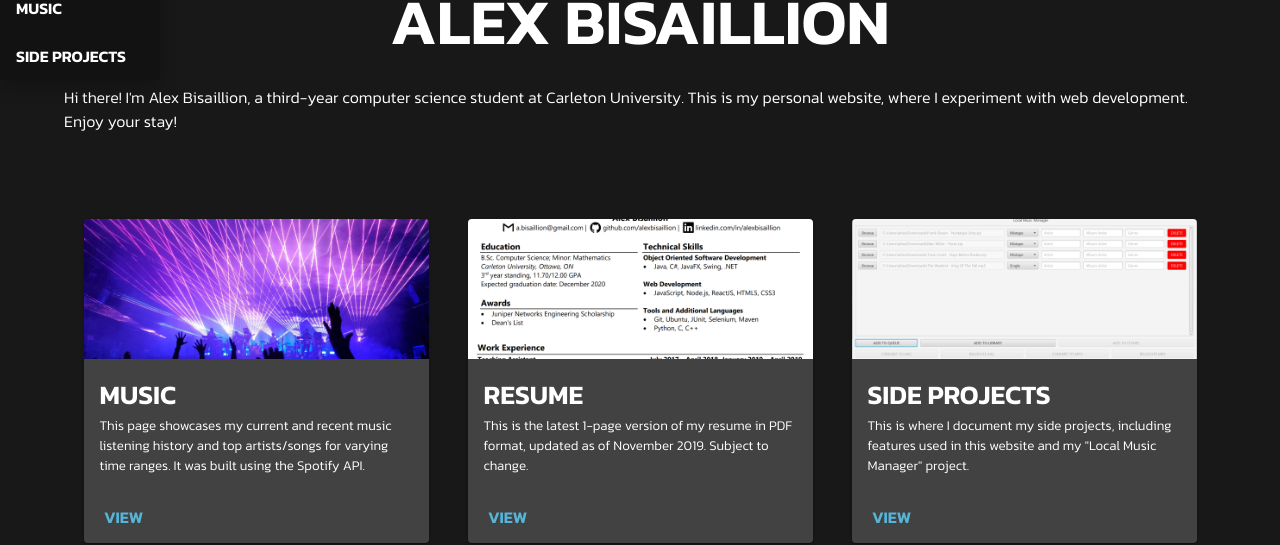
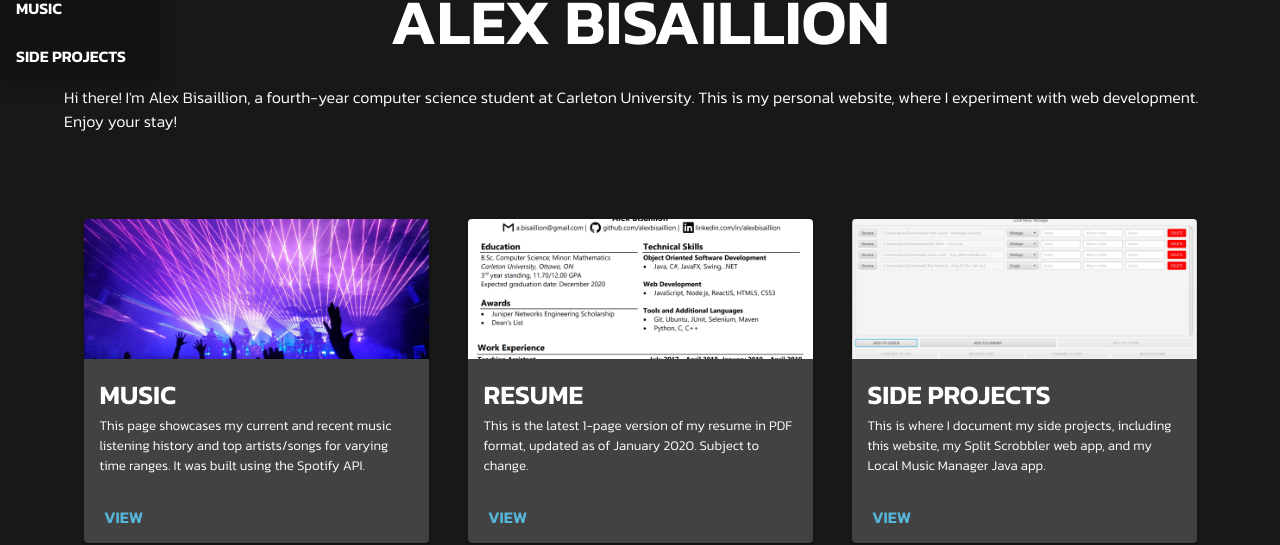
Before and after one commit to alexbisaillion/personal-website, a React (Create React App) app in the folder client/: page / in a window 1280 px wide. Shown: the part 116-661 px from the top of the page. Built offline with nearby package versions, Linux system fonts and the light colour scheme; no server answers.

Commit message:
Update info on home page

```diff
--- a/client/src/components/Home.js
+++ b/client/src/components/Home.js
@@ -54,7 +54,7 @@ class Home extends Component {
       <div className="home-container">
         <div className="introduction">
           <span className="sectionHeader">ALEX BISAILLION</span>
-          <p>Hi there! I'm Alex Bisaillion, a third-year computer science student at Carleton University. This is my personal website, where I experiment with web development. Enjoy your stay!</p>
+          <p>Hi there! I'm Alex Bisaillion, a fourth-year computer science student at Carleton University. This is my personal website, where I experiment with web development. Enjoy your stay!</p>
         </div>
 
         <div className="cards">
--- a/client/src/data/homeCards.json
+++ b/client/src/data/homeCards.json
@@ -8,13 +8,13 @@
   {
     "title": "RESUME",
     "image": "/img/resumePreview.png",
-    "description": "This is the latest 1-page version of my resume in PDF format, updated as of November 2019. Subject to change.",
+    "description": "This is the latest 1-page version of my resume in PDF format, updated as of January 2020. Subject to change.",
     "link": "/resume.pdf"
   },
   {
     "title": "SIDE PROJECTS",
     "image": "/img/sideProjectPreview.png",
-    "description": "This is where I document my side projects, including features used in this website and my \"Local Music Manager\" project.",
+    "description": "This is where I document my side projects, including this website, my Split Scrobbler web app, and my Local Music Manager Java app.",
     "link": "/sideprojects/"
   }
 ]
```
